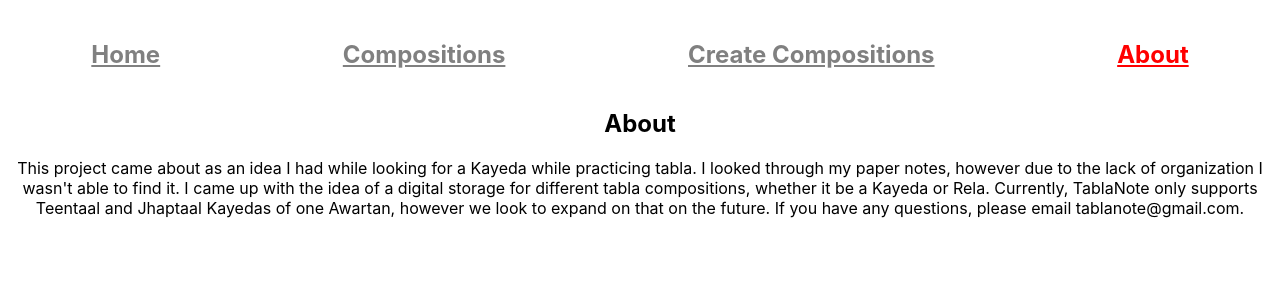
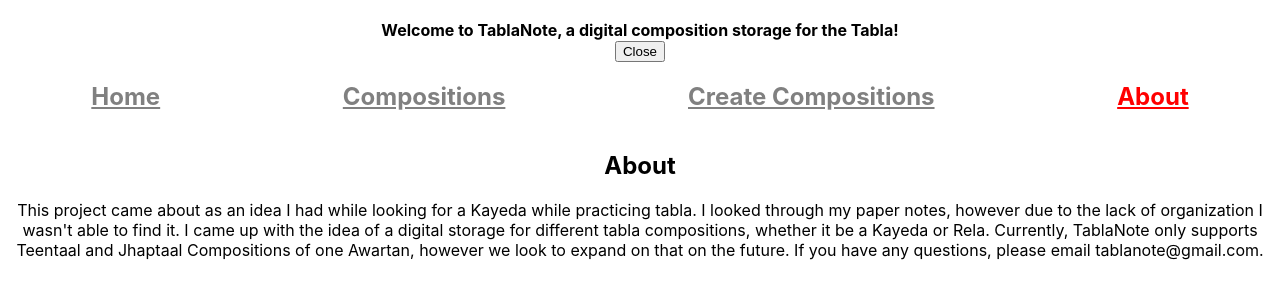
Before and after one commit to s1oly/tablanote, a React (Create React App) app: page /about in a window 1280 px wide. Shown: the top 300 px of the page. Built offline with nearby package versions, Linux system fonts and the light colour scheme.

Commit message:
Working on popup

```diff
--- a/src/Pages/Display/About.js
+++ b/src/Pages/Display/About.js
@@ -8,7 +8,7 @@ const About = () =>{
         <p>
             This project came about as an idea I had while looking for a Kayeda while practicing tabla. I looked through my paper notes, however due to the lack of organization
             I wasn't able to find it. I came up with the idea of a digital storage for different tabla compositions, whether it be a Kayeda or Rela. Currently, TablaNote only supports
-            Teentaal and Jhaptaal Kayedas of one Awartan, however we look to expand on that on the future. If you have any questions, please email tablanote@gmail.com.
+            Teentaal and Jhaptaal Compositions of one Awartan, however we look to expand on that on the future. If you have any questions, please email tablanote@gmail.com.
         </p>
         </div>
 
--- a/src/Pages/Layouts/SharedLayout.js
+++ b/src/Pages/Layouts/SharedLayout.js
@@ -1,9 +1,12 @@
 import { Outlet} from "react-router-dom";
 import NavBar from '../Display/NavBar';
+import Popup from '../PopUp/Popup'
+import '../PopUp/Popup.css'
 
 const SharedLayout = () =>{
     return(
         <>
+            <Popup className = 'Popup'/>
             <NavBar/>
             <section className= 'section'>
                 <Outlet/>
--- /dev/null
+++ b/src/Pages/PopUp/Popup.css
@@ -0,0 +1,13 @@
+.Popup{
+    background-color: white;
+    width: 500px;
+    flex: 1;
+    align-items: center;
+    justify-content: center;
+    position: fixed;
+    top: 50%;
+    left: 50%;
+    transform: translate(-50%, -50%);
+    background-color: white;
+    width: 500px;
+}
--- /dev/null
+++ b/src/Pages/PopUp/Popup.js
@@ -0,0 +1,21 @@
+import React, {useState} from 'react';
+
+const Popup = () => {
+    const [isOpen, setIsOpen] = useState(true);
+    return (
+        <>
+        {isOpen && (
+            <div>
+                <div>
+                    <b>Welcome to TablaNote, a digital composition storage for the Tabla!</b>
+                </div>
+                <button onClick={() => setIsOpen(false)}>
+                    Close
+                </button>
+            </div>
+        )}
+        </>
+    );
+}
+
+export default Popup;
```
